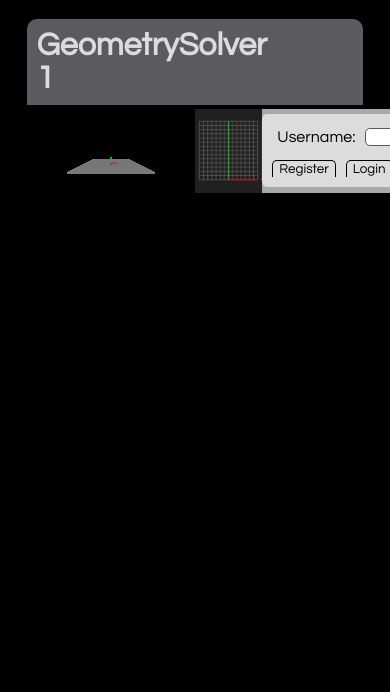
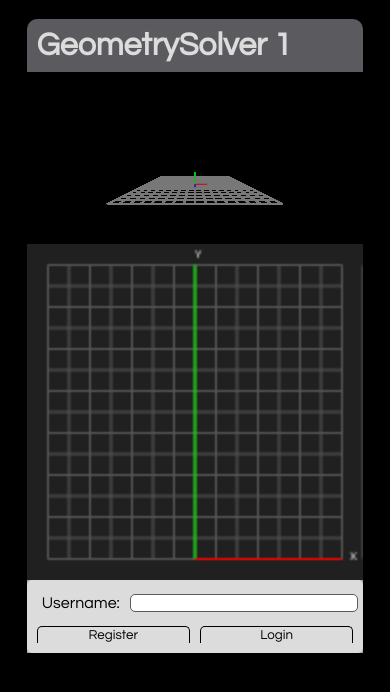
Before and after one commit to mldnantic/aurora, a website: page GeometrySolverWeb/public/index.html in a window 390 px wide. Drawn offline with nearby package versions, Linux system fonts and the light colour scheme; no server answers.

Commit message:
🤫🧏‍♂️+📱

```diff
--- a/GeometrySolverWeb/public/main.css
+++ b/GeometrySolverWeb/public/main.css
@@ -205,50 +205,48 @@ button
     }
 }
 
-/* #shape-container {
+@media (max-width: 1100px)
+{
+
+    .glavniDiv
+    {
         display: flex;
         flex-direction: column;
-    align-items: center;
+        min-height: 35%;
+        margin: 5%;
+        margin-top: 0%;
+        margin-bottom: 0%;
     }
 
-#shape-container div {
-    width: 200px;
-    height: 200px;
-    background-color: lightgray;
-    position: relative;
-    display: none;
+    .notificationsDiv
+    {
+        flex-direction: column;
     }
 
-#triangle {
-    width: 0;
-    height: 0;
-    border-left: 100px solid transparent;
-    border-right: 100px solid transparent;
-    border-bottom: 173.21px solid blue;
-    position: absolute;
-    top: 50%;
-    left: 50%;
-    transform: translate(-50%, -50%);
+    h1
+    {
+        background-color: rgb(90, 90, 95);
+        color:gainsboro;
+        padding: 10px;
+        border-top-left-radius: 10px;
+        border-top-right-radius: 10px;
+        margin: 0%;
+        user-select: none;
     }
 
-#trapezoid {
-    width: 150px;
-    height: 100px;
-    border-bottom: 50px solid blue;
-    border-left: 25px solid transparent;
-    border-right: 25px solid transparent;
-    position: absolute;
-    top: 50%;
-    left: 50%;
-    transform: translate(-50%, -50%);
+    .notification
+    {
+        border-top-right-radius: 0px;
+        background-color: rgb(90, 90, 95);
+        /* ok */
+        /* background-color: rgb(20, 150, 20); */
+        /* warning */
+        /* background-color: rgb(180, 138, 32); */
+        /* error */
+        /* background-color: rgb(192, 64, 64); */
+        color: white;
+        align-items: center;
+        justify-content: center;
+        user-select: none;
     }
-
-#rectangle {
-    width: 150px;
-    height: 100px;
-    background-color: blue;
-    position: absolute;
-    top: 50%;
-    left: 50%;
-    transform: translate(-50%, -50%);
-} */
+}
--- a/GeometrySolverWeb/public/main.js
+++ b/GeometrySolverWeb/public/main.js
@@ -38,8 +38,8 @@ function drawPoprecni()
 
     let height = poprecni.offsetHeight;
     let width = poprecni.offsetWidth/2;
-    poprecni.width = width;
-    poprecni.height = height;
+    poprecni.width = width*window.devicePixelRatio;
+    poprecni.height = height*window.devicePixelRatio;
     console.log(`Rezolucija prikaza je ${poprecni.width}x${poprecni.height}`);
 }
 drawPoprecni();
```
Lines whose indentation alone changed are shown as unchanged.
